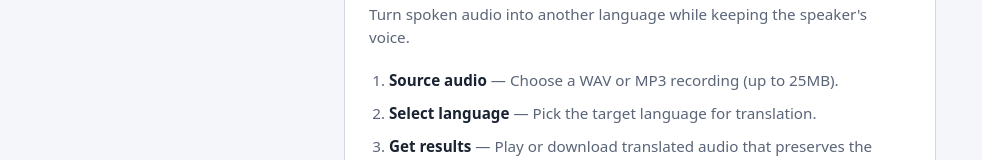
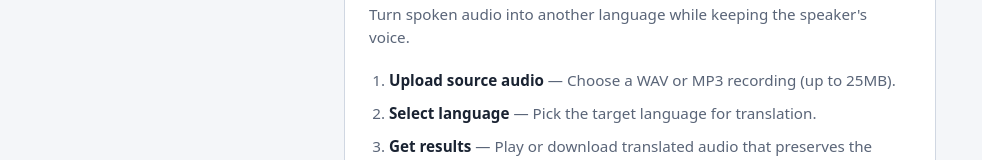
Before and after one commit to ploymahloy/voice-translate, an Astro site in the folder client/: page / in a window 1280 px wide. Shown: the part 185-345 px from the top of the page, without its empty margins (0-982 px from the left). Built offline with nearby package versions, Linux system fonts and the light colour scheme; Astro itself is replaced by a stand-in of ours.

Commit message:
Nitpicking

```diff
--- a/client/src/components/translate/TranslateForm.astro
+++ b/client/src/components/translate/TranslateForm.astro
@@ -9,7 +9,7 @@ const acceptExtensions = ALLOWED_AUDIO_EXTENSIONS.join(',');
 	<p class='how-it-works-intro'> Turn spoken audio into another language while keeping the speaker's voice. </p>
 	<ol class='how-it-works-steps'>
 		<li>
-			<strong>Source audio</strong> — Choose a WAV or MP3 recording (up to 25MB).
+			<strong>Upload source audio</strong> — Choose a WAV or MP3 recording (up to 25MB).
 		</li>
 		<li>
 			<strong>Select language</strong> — Pick the target language for translation.
--- a/client/src/layouts/BaseLayout.astro
+++ b/client/src/layouts/BaseLayout.astro
@@ -1,6 +1,5 @@
 ---
 import '../styles/global.css';
-import { CONTACT_EMAIL } from '../lib/constants';
 
 interface Props {
 	title?: string;
```
